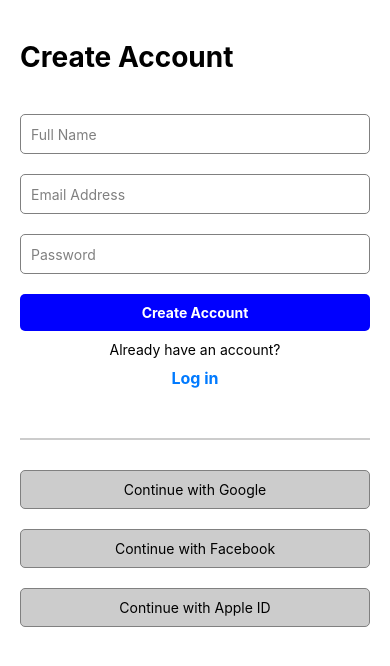
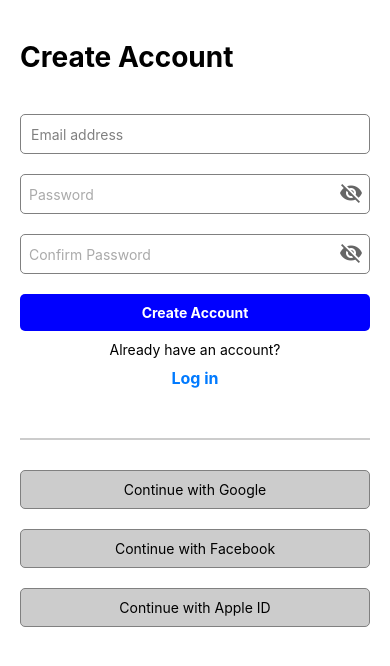
Before and after one commit to mmncit/firey-login, a React Native app: screen / in a window 390 px wide. Both pictures are taken after a click on the element "Sign up". Shown: the top 666 px of the page. Built offline with nearby package versions, Linux system fonts and the light colour scheme.

Commit message:
added password field

```diff
--- /dev/null
+++ b/components/PasswordField/PasswordField.styles.ts
@@ -0,0 +1,24 @@
+import { StyleSheet } from "react-native";
+
+export const styles = StyleSheet.create({
+  input: {
+    flexDirection: "row",
+    height: 40,
+    width: "100%",
+    borderColor: "gray",
+    borderWidth: 1,
+    borderRadius: 5,
+    marginVertical: 10,
+    paddingHorizontal: 10,
+    backgroundColor: "#fff",
+    paddingLeft: 0,
+    paddingRight: 0,
+  },
+  password: {
+    flex: 1,
+    paddingHorizontal: 8,
+  },
+  eye: {
+    padding: 6,
+  },
+});
--- /dev/null
+++ b/components/PasswordField/PasswordField.tsx
@@ -0,0 +1,37 @@
+import React, { useState } from "react";
+import { View, TextInput, TouchableOpacity, StyleSheet } from "react-native";
+import { MaterialIcons } from "@expo/vector-icons";
+import { styles } from "./PasswordField.styles";
+import { PasswordFieldProps } from "./PasswordField.types";
+
+export function PasswordField({
+  onChangePassword,
+  password,
+  placeholder,
+}: PasswordFieldProps) {
+  const [secureTextEntry, setSecureTextEntry] = useState(true);
+
+  const toggleSecureTextEntry = () => {
+    setSecureTextEntry(!secureTextEntry);
+  };
+
+  return (
+    <View style={styles.input}>
+      <TextInput
+        onChangeText={onChangePassword}
+        value={password}
+        style={styles.password}
+        secureTextEntry={secureTextEntry}
+        placeholder={placeholder ?? "Password"}
+        placeholderTextColor="#aaa"
+      />
+      <TouchableOpacity onPress={toggleSecureTextEntry} style={styles.eye}>
+        <MaterialIcons
+          name={secureTextEntry ? "visibility-off" : "visibility"}
+          size={24}
+          color="#666"
+        />
+      </TouchableOpacity>
+    </View>
+  );
+}
--- /dev/null
+++ b/components/PasswordField/PasswordField.types.ts
@@ -0,0 +1,5 @@
+export interface PasswordFieldProps {
+  onChangePassword: (text: string) => void;
+  password: string;
+  placeholder?: string;
+}
--- /dev/null
+++ b/components/PasswordField/index.ts
@@ -0,0 +1 @@
+export * from "./PasswordField";
--- /dev/null
+++ b/components/index.ts
@@ -0,0 +1 @@
+export * from "./PasswordField";
--- a/screens/LoginPage/LoginPage.tsx
+++ b/screens/LoginPage/LoginPage.tsx
@@ -7,12 +7,15 @@ import { SafeAreaView } from "react-native-safe-area-context";
 import { REGISTRATION_PATH } from "../../constants";
 import { RootStackParamList } from "../../App.types";
 import { NativeStackNavigationProp } from "@react-navigation/native-stack";
+import { PasswordField } from "../../components";
 
 export function LoginPage() {
+  const { appName } = Constants.expoConfig.extra;
+
+  console.log(`welcome to ${appName}`);
+
   const [email, setEmail] = useState("");
   const [password, setPassword] = useState("");
-  const { appName } = Constants.expoConfig.extra;
-  console.log(`welcome to ${appName}`);
 
   const navigation =
     useNavigation<NativeStackNavigationProp<RootStackParamList>>();
@@ -39,14 +42,7 @@ export function LoginPage() {
         keyboardType="email-address"
         autoCapitalize="none"
       />
-      <TextInput
-        style={styles.input}
-        onChangeText={setPassword}
-        value={password}
-        placeholder="Password"
-        placeholderTextColor="gray"
-        secureTextEntry
-      />
+      <PasswordField onChangePassword={setPassword} password={password} />
       <TouchableOpacity style={styles.button} onPress={handleLogin}>
         <Text style={styles.buttonText}>Login</Text>
       </TouchableOpacity>
--- a/screens/RegistrationPage/RegistrationPage.tsx
+++ b/screens/RegistrationPage/RegistrationPage.tsx
@@ -5,14 +5,18 @@ import {
   TouchableOpacity,
   SafeAreaView,
 } from "react-native";
-import React from "react";
+import React, { useState } from "react";
 import { styles } from "../styles";
 import { RootStackParamList } from "../../App.types";
 import { NativeStackNavigationProp } from "@react-navigation/native-stack";
 import { useNavigation } from "@react-navigation/native";
 import { HOME_PATH } from "../../constants";
+import { PasswordField } from "../../components";
 
 export function RegistrationPage() {
+  const [password, setPassword] = useState("");
+  const [confirmPassword, setConfirmPassword] = useState("");
+
   const navigation =
     useNavigation<NativeStackNavigationProp<RootStackParamList>>();
 
@@ -27,20 +31,16 @@ export function RegistrationPage() {
       <Text style={styles.header}>Create Account</Text>
       <TextInput
         style={styles.input}
-        placeholder="Full Name"
+        placeholder="Email address"
         placeholderTextColor="gray"
       />
-      <TextInput
-        style={styles.input}
-        placeholder="Email Address"
-        placeholderTextColor="gray"
+      <PasswordField onChangePassword={setPassword} password={password} />
+      <PasswordField
+        onChangePassword={setConfirmPassword}
+        password={confirmPassword}
+        placeholder="Confirm Password"
       />
-      <TextInput
-        style={styles.input}
-        placeholder="Password"
-        placeholderTextColor="gray"
-        secureTextEntry={true}
-      />
+
       <TouchableOpacity style={styles.button}>
         <Text style={styles.buttonText}>Create Account</Text>
       </TouchableOpacity>
```
